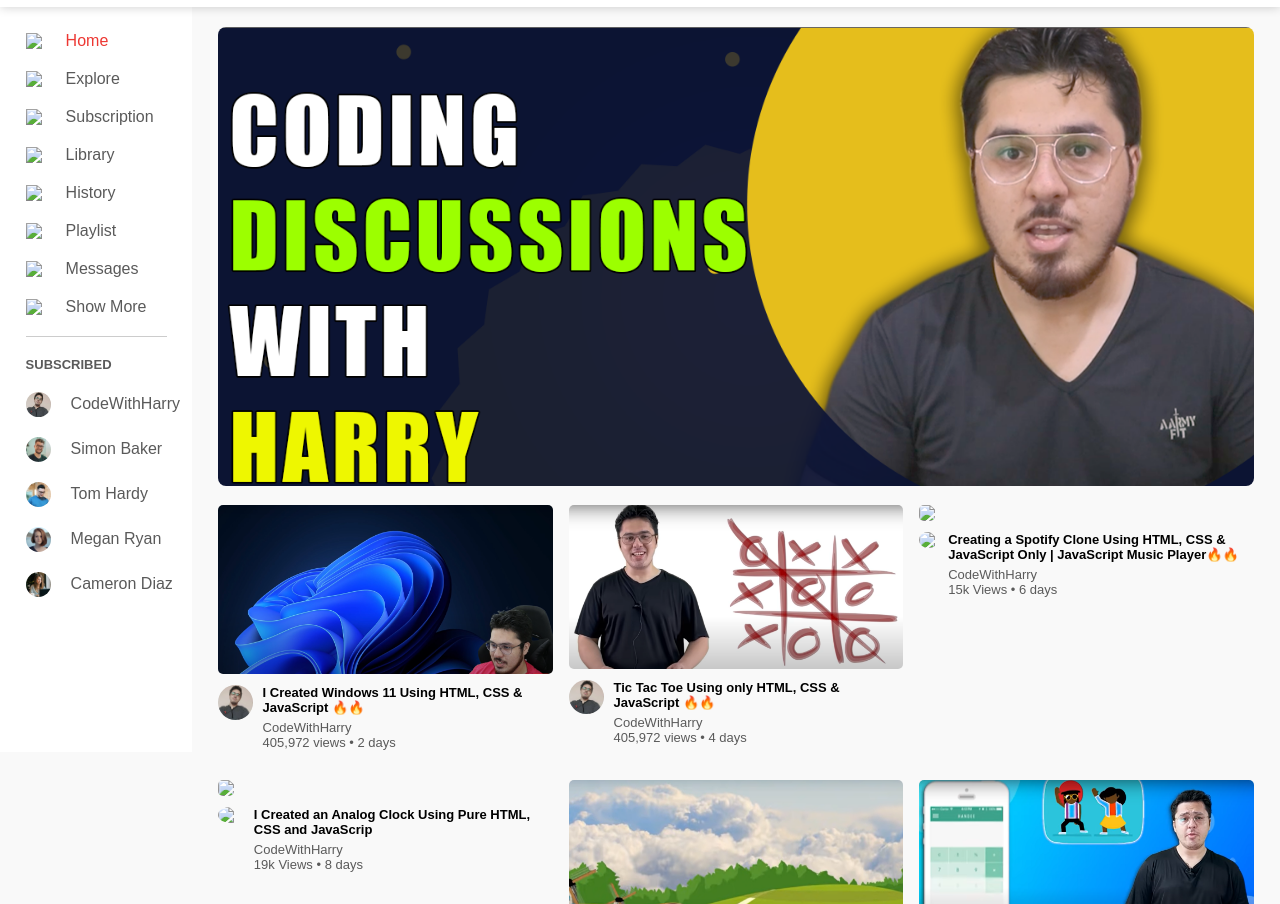
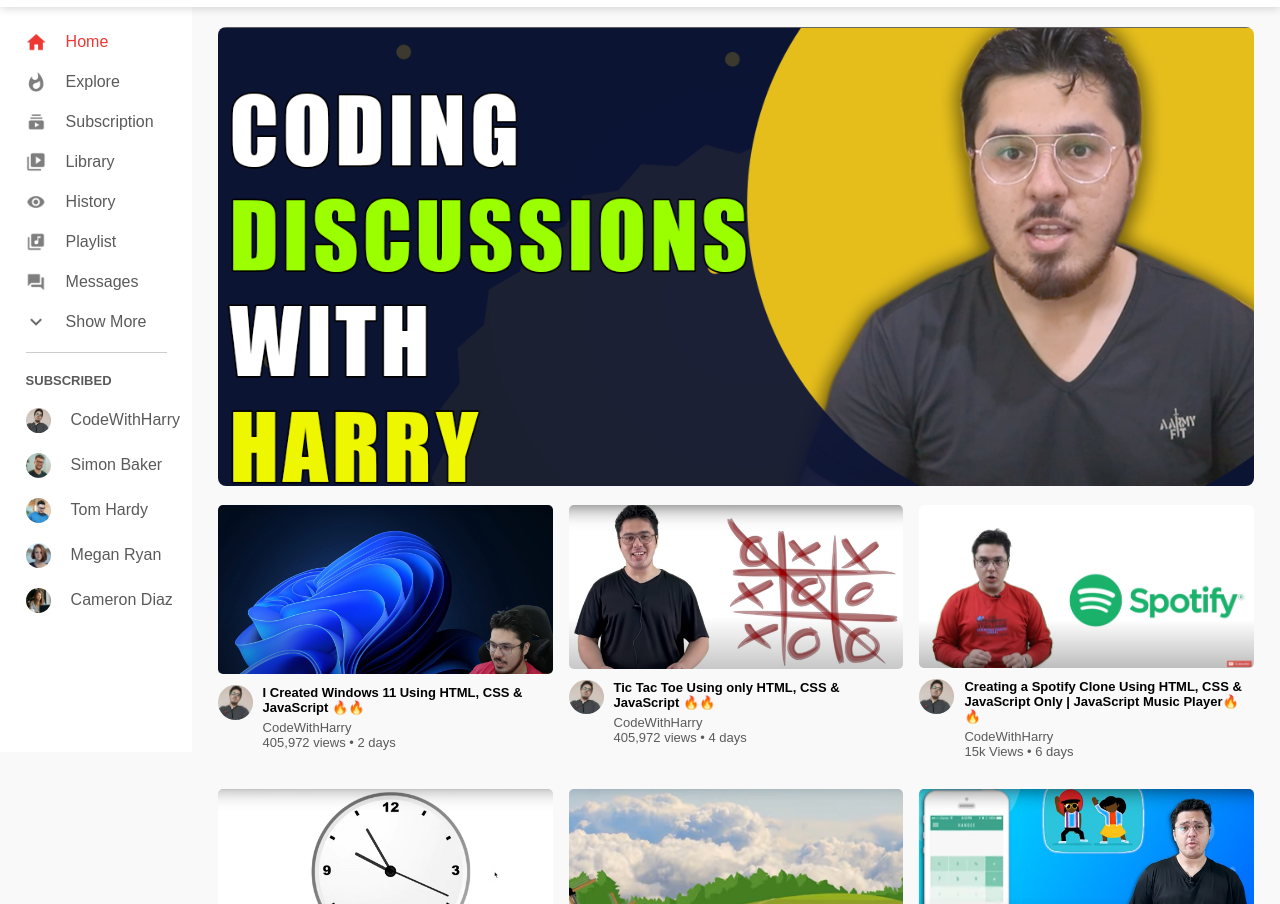
Before and after one commit to shaffy-garg/youtube-clone, a plain HTML site: page index.html in a window 1280 px wide. Shown: the part 48-952 px from the top of the page. Drawn offline with Linux system fonts and the light colour scheme.

Commit message:
Update index.html

```diff
--- a/index.html
+++ b/index.html
@@ -32,14 +32,14 @@
     <!-- ----------------sidebar------ -->
     <div class="sidebar">
         <div class="shortcut-links">
-            <a href=""><img src="images/home.png"><p>Home</p></a>
-            <a href=""><img src="images/explore.png"><p>Explore</p></a>
-            <a href=""><img src="images/subscriprion.png"><p>Subscription</p></a>
-            <a href=""><img src="images/library.png"><p>Library</p></a>
-            <a href=""><img src="images/history.png"><p>History</p></a>
-            <a href=""><img src="images/playlist.png"><p>Playlist</p></a>
-            <a href=""><img src="images/messages.png"><p>Messages</p></a>
-            <a href=""><img src="images/show-more.png"><p>Show More</p></a>
+            <a href=""><img src="home.png"><p>Home</p></a>
+            <a href=""><img src="explore.png"><p>Explore</p></a>
+            <a href=""><img src="subscriprion.png"><p>Subscription</p></a>
+            <a href=""><img src="library.png"><p>Library</p></a>
+            <a href=""><img src="history.png"><p>History</p></a>
+            <a href=""><img src="playlist.png"><p>Playlist</p></a>
+            <a href=""><img src="messages.png"><p>Messages</p></a>
+            <a href=""><img src="show-more.png"><p>Show More</p></a>
             <hr>
         </div>
         <div class="subscribed-list">
@@ -82,9 +82,9 @@
             </div>
         </div>
         <div class="vid-list">
-            <a href="play-video.html"><img src="images/thumbnail3.png" class="thumbnail"></a>
+            <a href="play-video.html"><img src="thumbnail3.png" class="thumbnail"></a>
             <div class="flex-div">
-                <img src="images/harry.png">
+                <img src="harry.png">
                 <div class="vid-info">
                     <a href="play-video.html">Creating a Spotify Clone Using HTML, CSS & JavaScript Only | JavaScript Music Player🔥🔥</a>
                     <p>CodeWithHarry</p>
@@ -93,9 +93,9 @@
             </div>
         </div>
         <div class="vid-list">
-            <a href="play-video.html"><img src="images/thumbnail4.png" class="thumbnail"></a>
+            <a href="play-video.html"><img src="thumbnail4.png" class="thumbnail"></a>
             <div class="flex-div">
-                <img src="images/harry.png">
+                <img src="harry.png">
                 <div class="vid-info">
                     <a href="play-video.html">I Created an Analog Clock Using Pure HTML, CSS and JavaScrip</a>
                     <p>CodeWithHarry</p>
```
